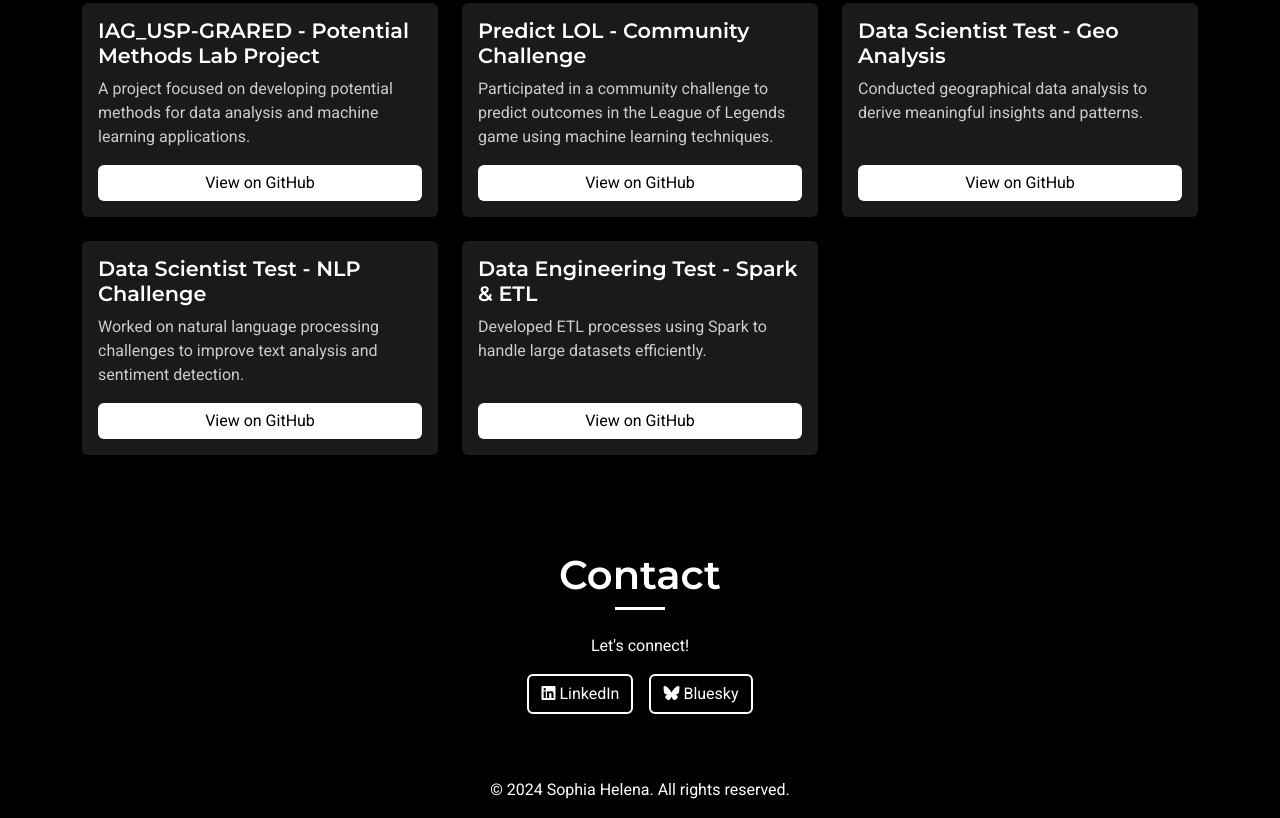
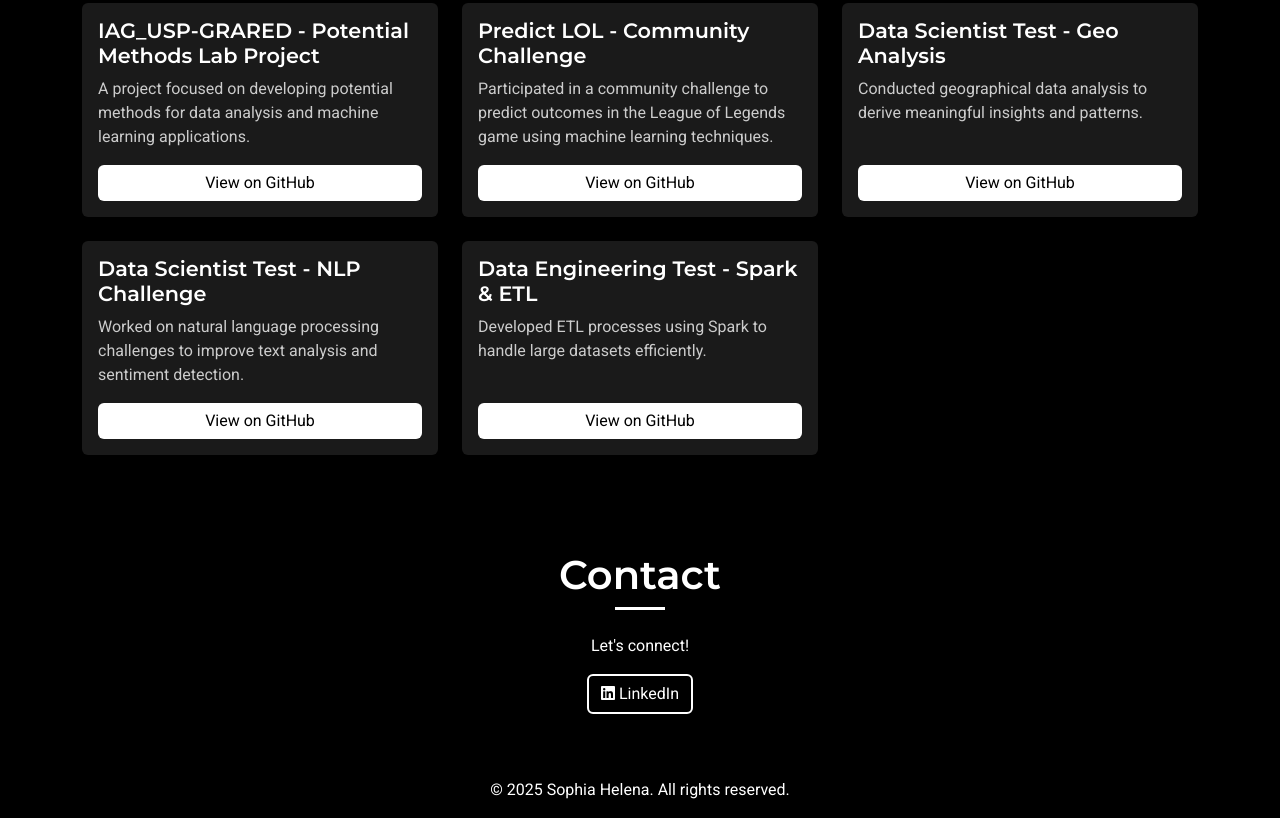
Before and after one commit to sophia-katze/sophia-katze.github.io, a plain HTML site: page index.html in a window 1280 px wide. Shown: the part 5627-6445 px from the top of the page. Drawn offline with nearby package versions, Linux system fonts and the light colour scheme.

Commit message:
Update index.html

```diff
--- a/index.html
+++ b/index.html
@@ -326,12 +326,12 @@
             <h2 class="section-title">Contact</h2>
             <p>Let's connect!</p>
             <div class="d-flex justify-content-center gap-3">
+
+                <!-- Linkedin -->
                 <a href="https://www.linkedin.com/in/sophia-katze/" target="_blank" class="btn btn-outline-project">
                     <i class="fab fa-linkedin"></i> LinkedIn
                 </a>
-                <a href="https://bsky.app/profile/sophia.meoow.dev" target="_blank" class="btn btn-outline-project">
-                    <i class="fab fa-bluesky"></i> Bluesky
-                </a>
+
             </div>
         </div>
     </section>
@@ -339,7 +339,7 @@
     <!-- Footer -->
     <footer class="bg-black text-center text-white py-3">
         <div class="container">
-            <p class="mb-0">&copy; 2024 Sophia Helena. All rights reserved.</p>
+            <p class="mb-0">&copy; 2025 Sophia Helena. All rights reserved.</p>
         </div>
     </footer>
 
```
